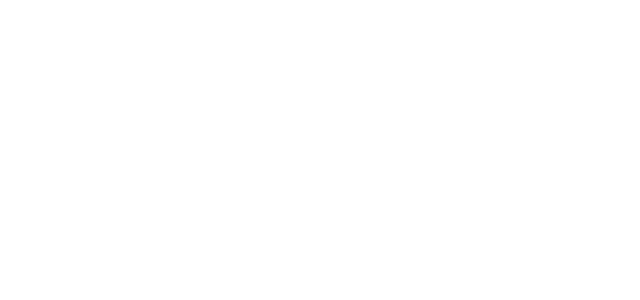
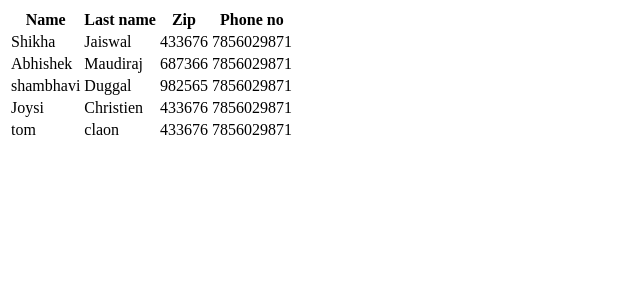
Before and after one commit to nikitaIncubxperts/AngularAssignment, an Angular app: page / in a window 1280 px wide. Shown: the top 300 px of the page, without its empty margins (0-640 px from the left). Built offline with nearby package versions, Linux system fonts and the light colour scheme.

Commit message:
dev-Nikita created table using ngfor

```diff
--- a/src/app/app.component.html
+++ b/src/app/app.component.html
@@ -1 +1,14 @@
-<router-outlet></router-outlet>
+<table>
+    <tr>
+        <th>Name</th>
+        <th>Last name</th>
+        <th>Zip</th>
+        <th>Phone no</th>
+    </tr>
+    <tr *ngFor="let data of rows">
+        <td>{{data.Name}}</td>
+        <td>{{data.Lastname}}</td>
+        <td>{{data.Zip}}</td>
+        <td>{{data.Phoneno}}</td>
+    </tr>
+</table>
--- a/src/app/app.component.ts
+++ b/src/app/app.component.ts
@@ -5,6 +5,38 @@ import { Component } from '@angular/core';
   templateUrl: './app.component.html',
   styleUrls: ['./app.component.css']
 })
+
 export class AppComponent {
-  title = 'directive';
+  rows = [
+    {
+      "Name": "Shikha",
+      "Lastname": "Jaiswal",
+      "Zip": "433676",
+      "Phoneno": "7856029871"
+    },
+    {
+      "Name": "Abhishek",
+      "Lastname": "Maudiraj",
+      "Zip": "687366",
+      "Phoneno": "7856029871"
+    },
+    {
+      "Name": "shambhavi",
+      "Lastname": "Duggal",
+      "Zip": "982565",
+      "Phoneno": "7856029871"
+    },
+    {
+      "Name": "Joysi",
+      "Lastname": "Christien",
+      "Zip": "433676",
+      "Phoneno": "7856029871"
+    },
+    {
+      "Name": "tom",
+      "Lastname": "claon",
+      "Zip": "433676",
+      "Phoneno": "7856029871"
+    }
+  ];
 }
```
